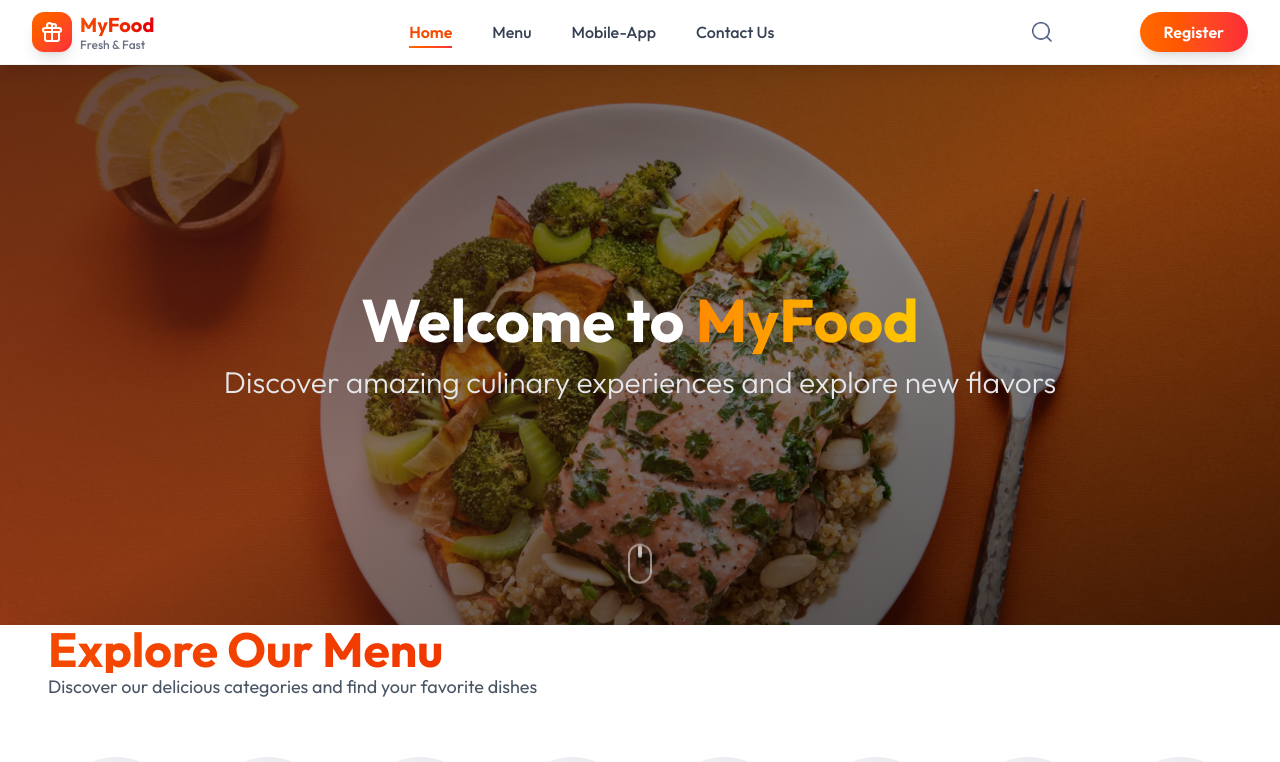
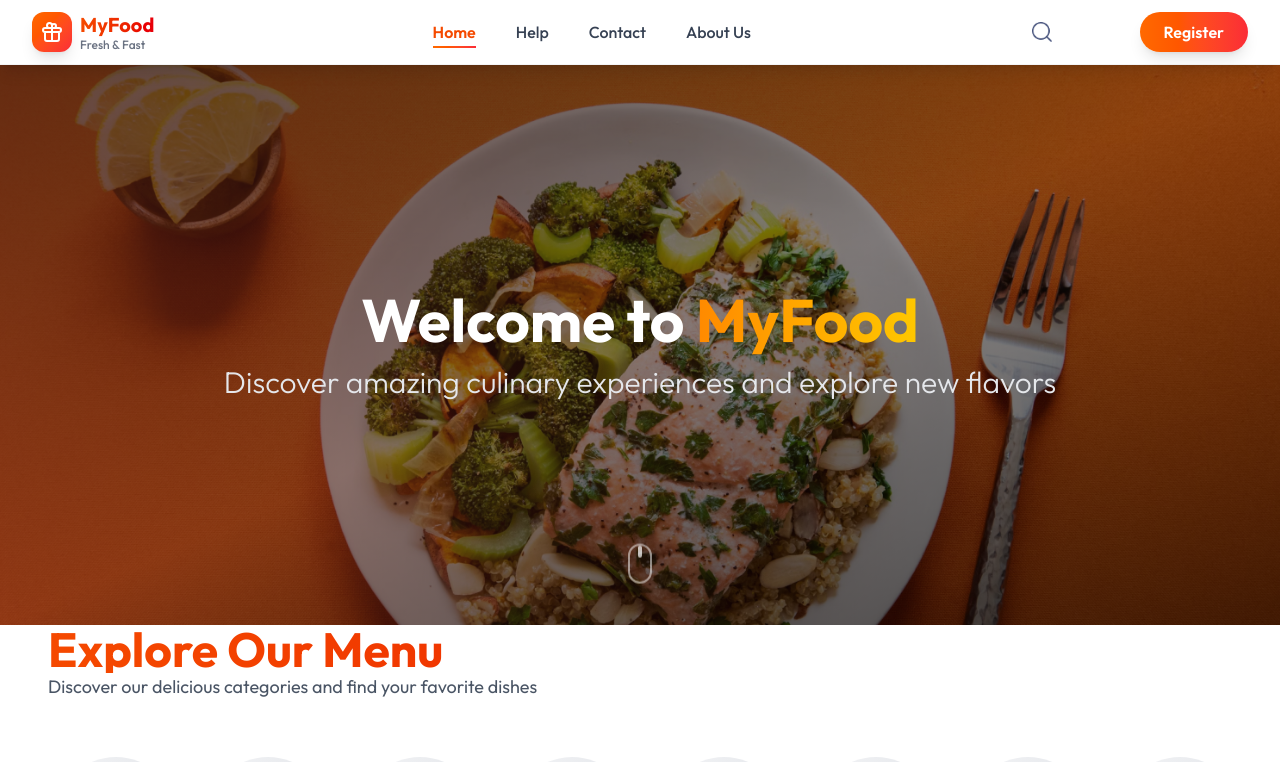
Before and after one commit to habib370/MyFood, a React (Vite) app in the folder frontend/: page / in a window 1280 px wide. Shown: the top 762 px of the page. Built offline with nearby package versions, Linux system fonts and the light colour scheme; no server answers; some icons are missing.

Commit message:
navbar modifed

```diff
--- a/frontend/src/components/Navbar.jsx
+++ b/frontend/src/components/Navbar.jsx
@@ -14,7 +14,7 @@ const totalCount = Object.values(cartItems).reduce(
 (sum, qty) => sum + qty,
 0
 );
-const menuItems = ["home", "menu", "mobile-app", "contact us"];
+const menuItems = ["home", "help", "contact", "about us"];
 
 return ( <nav className="bg-white shadow-lg border-b border-gray-100 sticky top-0 z-50"> <div className="max-w-screen mx-auto px-4 sm:px-6 lg:px-8 flex justify-between h-16 items-center">
 
```
Also changed, not shown: 1 other file (tests, documents, lock files or other folders).
